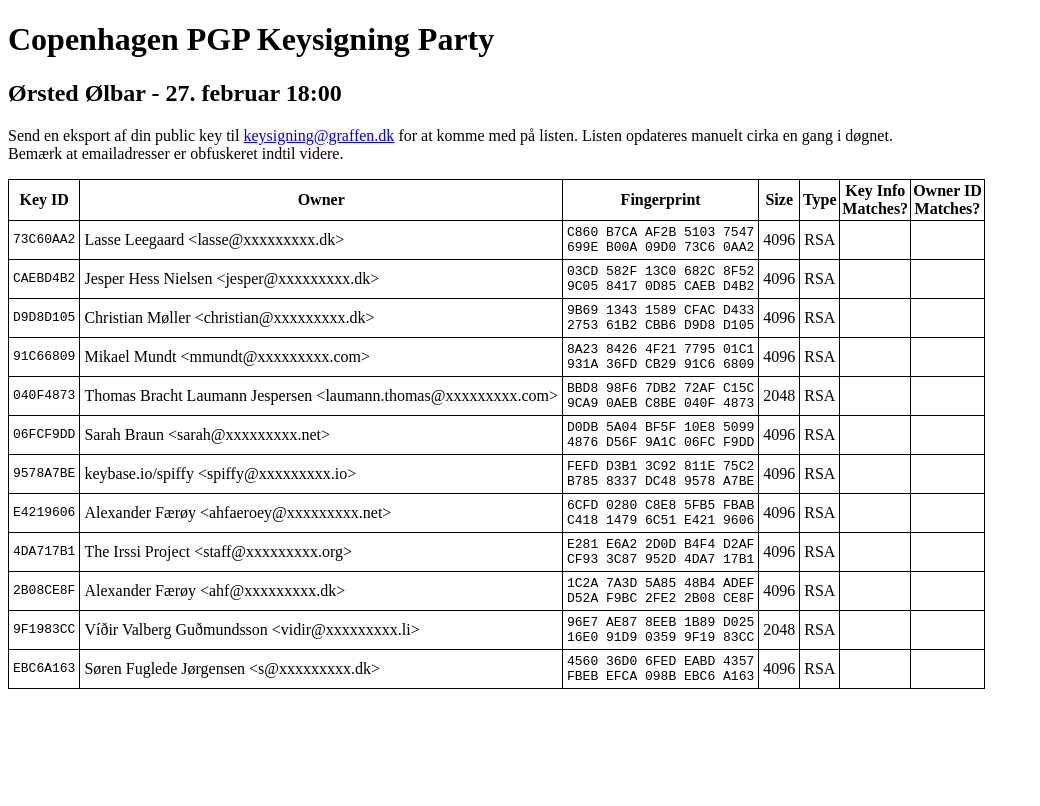
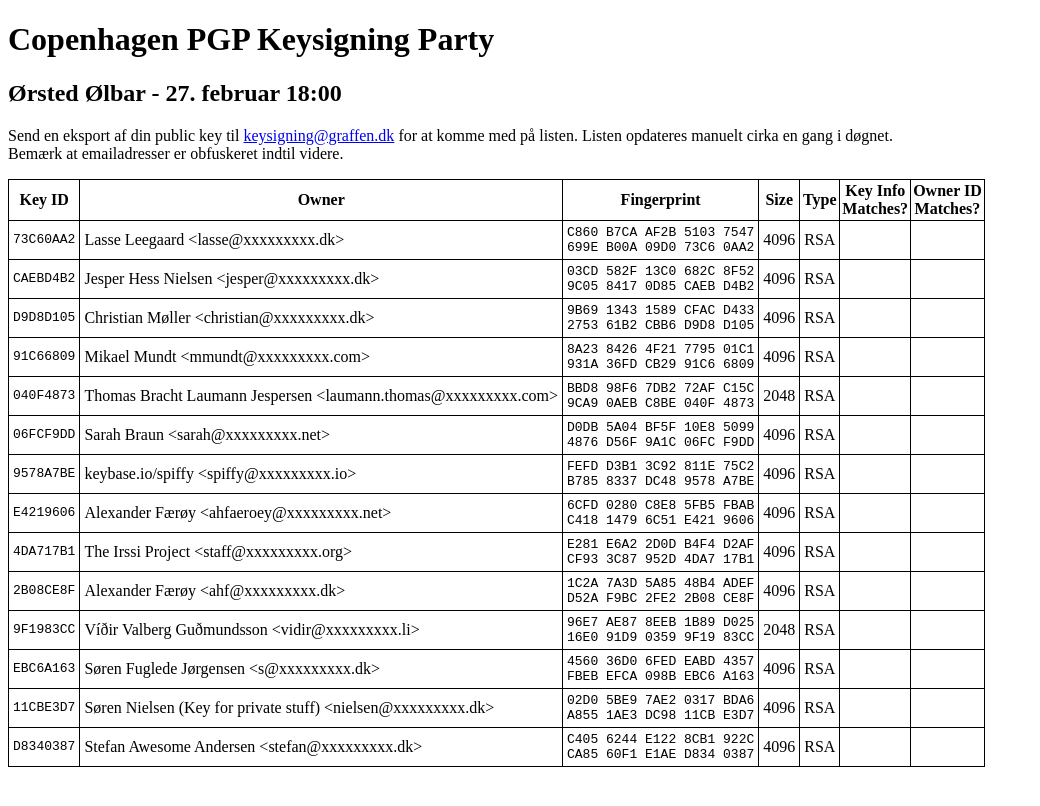
Before and after one commit to graffen/graffen.github.io, a Jekyll site: the page built from keysigning/index.md, in a window 1280 px wide. Shown: the top 806 px of the page, without its empty margins (0-1040 px from the left). Built offline with Jekyll 4.4.1, drawn with Linux system fonts in a browser that asks for light colours.

Commit message:
Couple more keys for keysigning event

```diff
--- a/keysigning/index.md
+++ b/keysigning/index.md
@@ -33,4 +33,8 @@ D52A F9BC 2FE2 2B08 CE8F</pre></td><td>4096</td><td>RSA</td><td></td><td></td></
 16E0 91D9 0359 9F19 83CC</pre></td><td>2048</td><td>RSA</td><td></td><td></td></tr>
 <tr><td><pre>EBC6A163</pre></td><td>Søren Fuglede Jørgensen &lt;s@xxxxxxxxx.dk&gt;</td><td><pre>4560 36D0 6FED EABD 4357
 FBEB EFCA 098B EBC6 A163</pre></td><td>4096</td><td>RSA</td><td></td><td></td></tr>
+<tr><td><pre>11CBE3D7</pre></td><td>Søren Nielsen (Key for private stuff) &lt;nielsen@xxxxxxxxx.dk&gt;</td><td><pre>02D0 5BE9 7AE2 0317 BDA6
+A855 1AE3 DC98 11CB E3D7</pre></td><td>4096</td><td>RSA</td><td></td><td></td></tr>
+<tr><td><pre>D8340387</pre></td><td>Stefan Awesome Andersen &lt;stefan@xxxxxxxxx.dk&gt;</td><td><pre>C405 6244 E122 8CB1 922C
+CA85 60F1 E1AE D834 0387</pre></td><td>4096</td><td>RSA</td><td></td><td></td></tr>
 </table>
```
